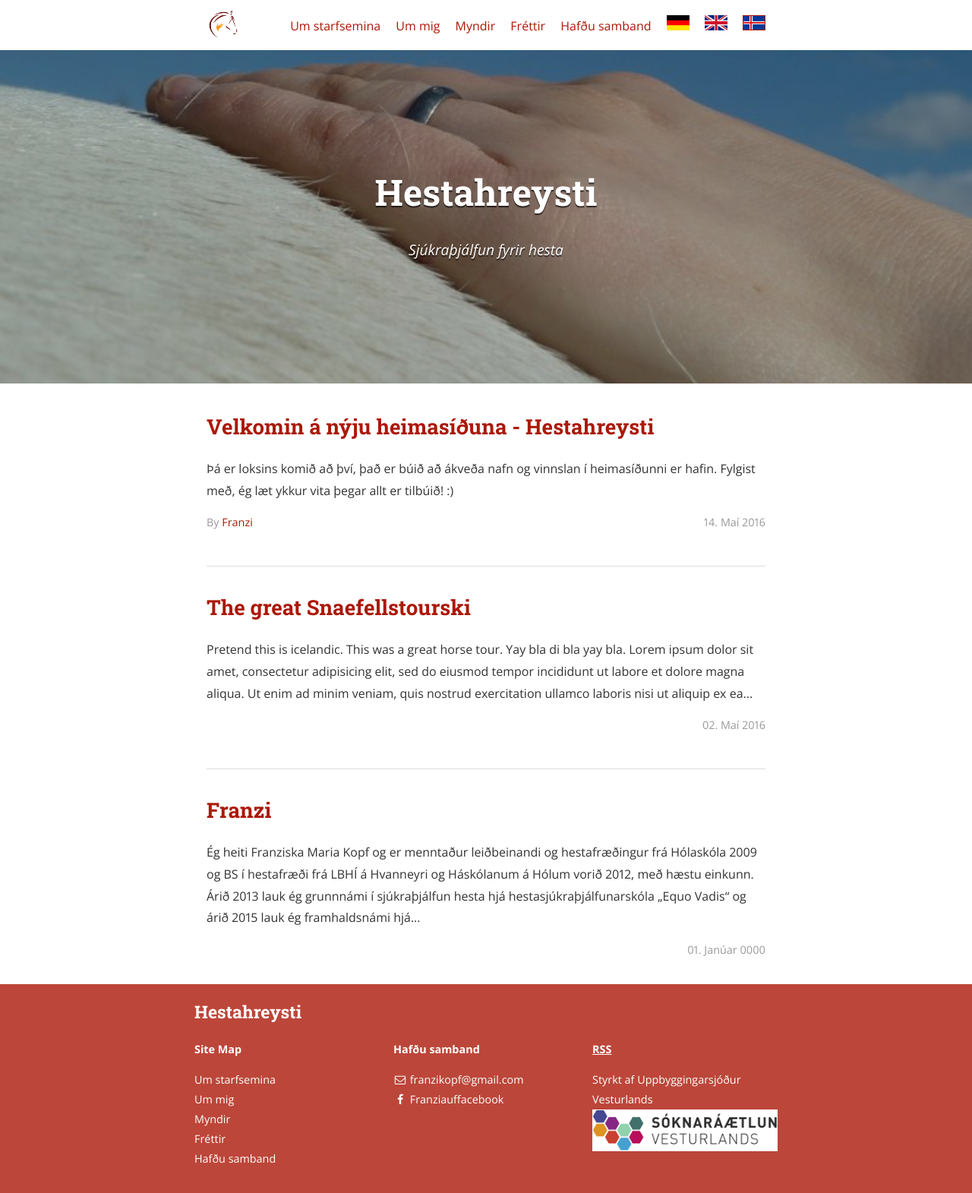
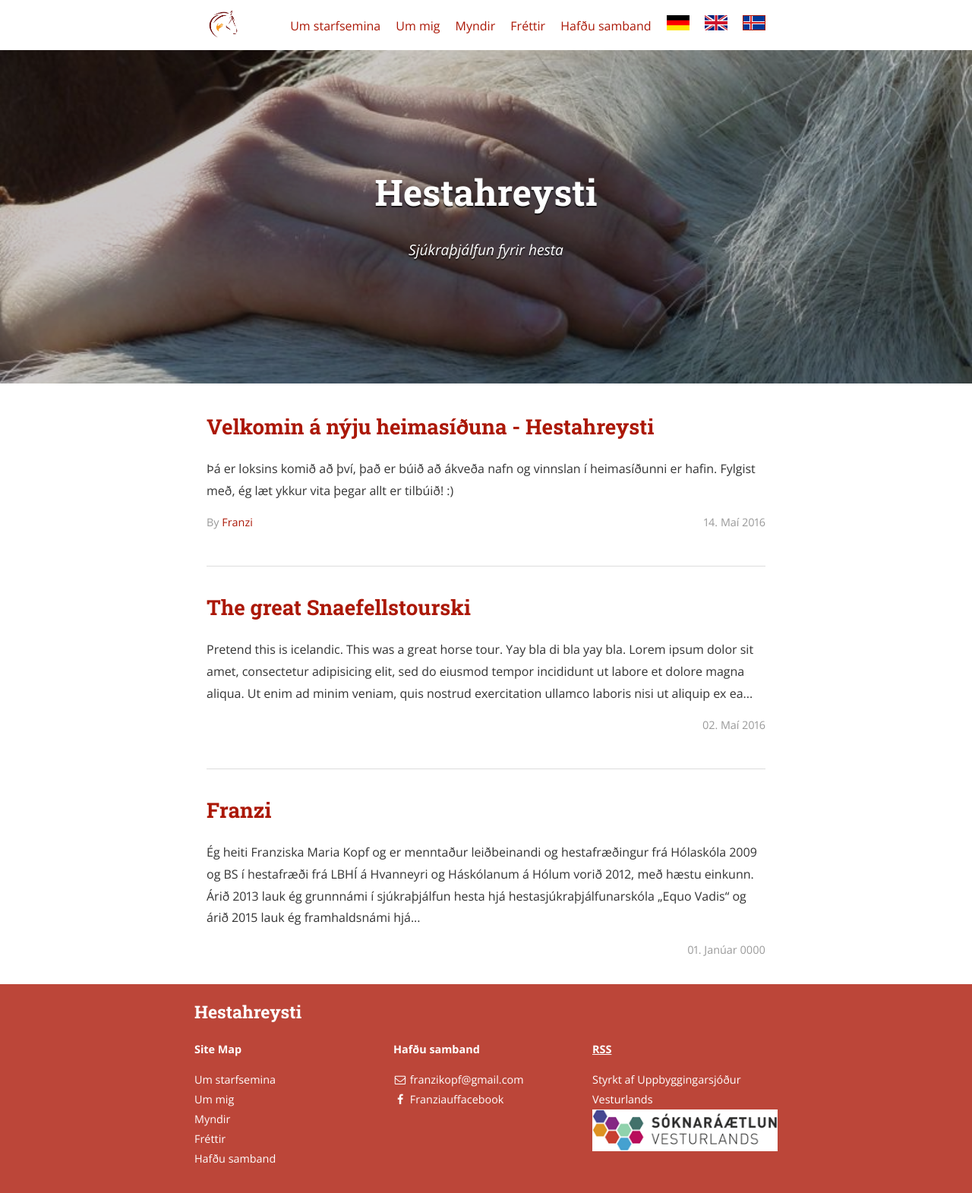
Before and after one commit to FancyFanz/FancyFanz.github.io, a Jekyll site: the page built from index.html, in a window 1280 px wide. Shown: the whole page at 76% size. Built offline with Jekyll 4.4.1, drawn with Linux system fonts in a browser that asks for light colours; nearby versions of some CDN libraries; library files that are not in the unit come from our copies.

Commit message:
Update _config.yml

```diff
--- a/_config.yml
+++ b/_config.yml
@@ -17,7 +17,7 @@ description:
 description_logo: "/images/soknaraaetlun.png"
 default_lang: is
 url: "http://fancyfranz.github.io"
-cover:  "/images/Forsida1.JPG"
+cover:  "/images/Forsida3.JPG"
 logo: "/images/final_icon.png"
 icon: "/images/final_icon.png"
 front_page_news: 5
```
